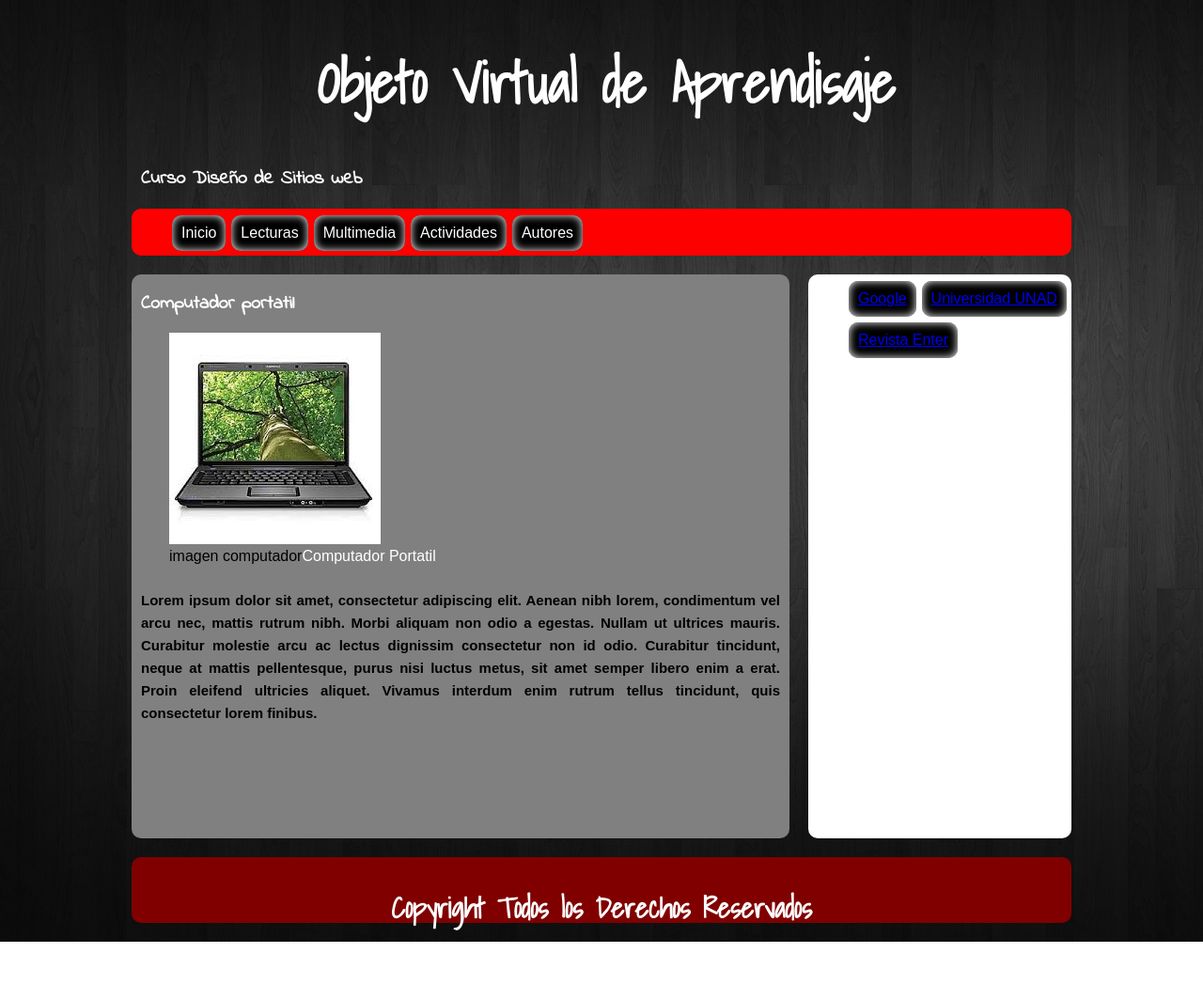
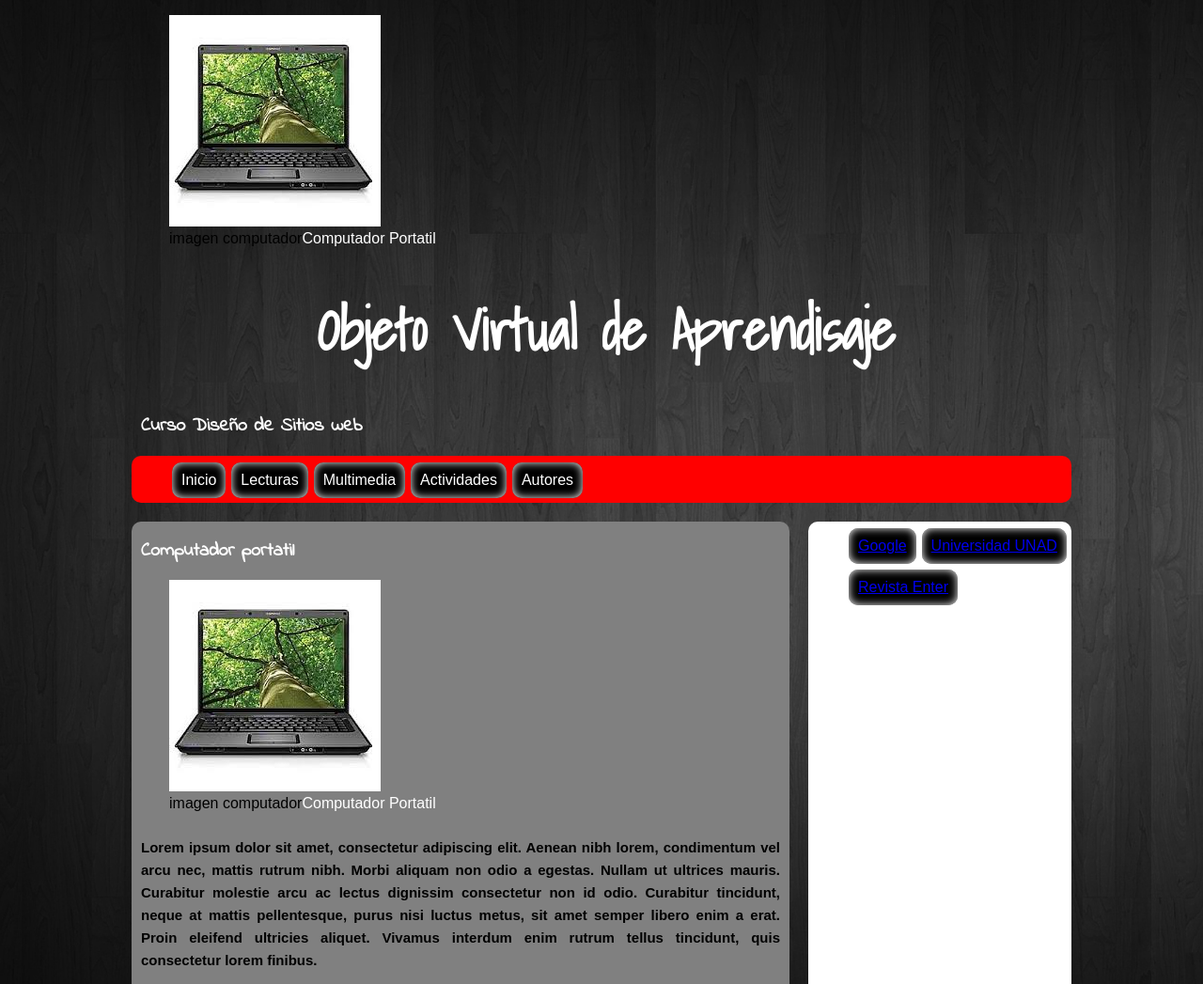
Before and after one commit to anlore17/angelaj, a plain HTML site: page index.html in a window 1280 px wide. Shown: the top 1047 px of the page at 94% size. Before the commit the page ends 1002 px from the top, so only its background shows below. Drawn offline with Linux system fonts and the light colour scheme.

Commit message:
ARREGLO 4

```diff
--- a/index.html
+++ b/index.html
@@ -24,6 +24,14 @@
 
 <Div id="contenidos">
 	<header>
+	<figure>
+			<img src="img/pc.jpg" alt="Computador Portatil">
+			<figcaption>
+				<span>
+				imagen computador<a href="http://www.hp.com" class="menu">Computador Portatil</a>
+				</span>
+			</figcaption>
+		</figure>
 		<h1>Objeto Virtual de Aprendisaje</h1>
 		<h2>Curso Diseño de Sitios web</h2>
 	</header>
```
